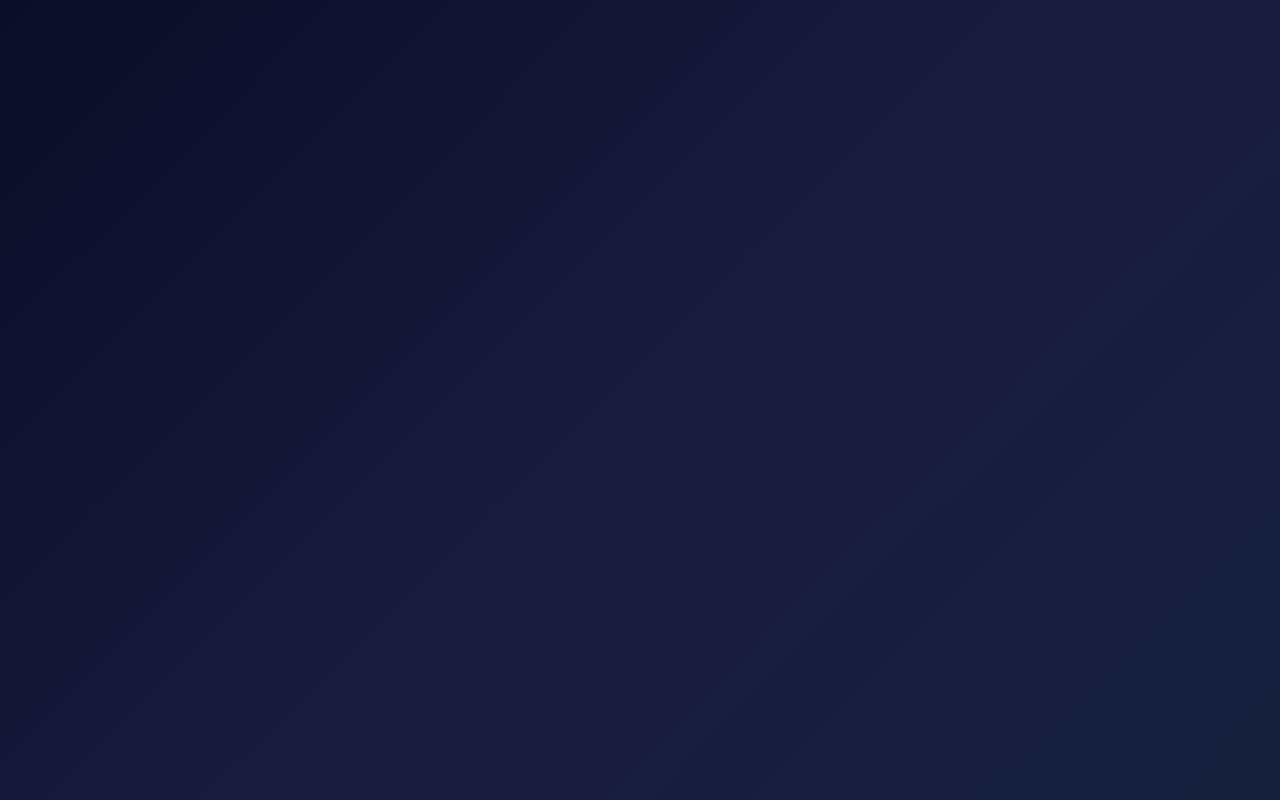
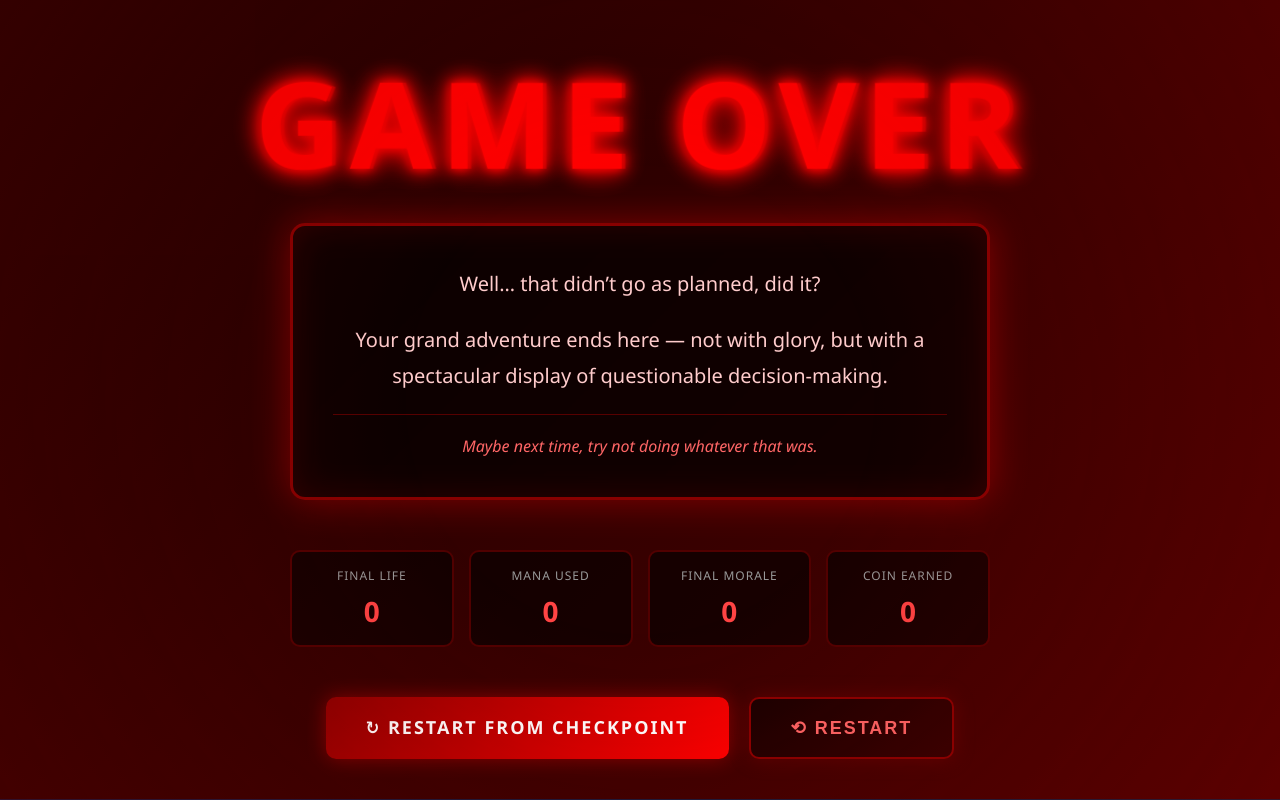
Before and after one commit to ThozamileMad/MadsQuest, a React (Vite) app in the folder frontend/my-react-app/: page /gameover in a window 1280 px wide. Before the commit this address had no page. Built offline with nearby package versions, Linux system fonts and the light colour scheme.

Commit message:
Worked on GamePlayApp, GameOverApp, HomeApp, index

```diff
--- a/frontend/my-react-app/src/components/GameOver/GameOverApp.jsx
+++ b/frontend/my-react-app/src/components/GameOver/GameOverApp.jsx
@@ -1,7 +1,12 @@
 import StatusCard from "../common/StatusCard";
 import ProgressCard from "../common/ProgressCard";
+import { useNavigate, useLocation } from "react-router-dom";
 
 function GameOverApp() {
+  const navigate = useNavigate();
+  const location = useLocation();
+  const { life = 0, mana = 0, morale = 0, coin = 0 } = location.state || {};
+
   return (
     <div className="game-over-container">
       <h1 className="game-over-title">GAME OVER</h1>
@@ -9,9 +14,9 @@ function GameOverApp() {
       <StatusCard
         containerClassName="death-message"
         thirdDescriptionClassname="death-cause"
-        firstDescription="Your journey has come to an abrupt end in the depths of the Obsidian Canyon."
-        secondDescription="The darkness consumed you, and your story ends here... for now."
-        thirdDescription="Cause of Death: Overwhelmed by Shadow Creatures"
+        firstDescription="Well… that didn’t go as planned, did it?"
+        secondDescription="Your grand adventure ends here — not with glory, but with a spectacular display of questionable decision-making."
+        thirdDescription="Maybe next time, try not doing whatever that was."
       />
 
       <div className="final-stats">
@@ -20,28 +25,28 @@ function GameOverApp() {
           labelClassName="final-stat-label"
           valueClassName="final-stat-value"
           label="Final Life"
-          value="0"
+          value={life}
         />
         <ProgressCard
           containerClassName="final-stat"
           labelClassName="final-stat-label"
           valueClassName="final-stat-value"
           label="Mana Used"
-          value="120"
+          value={mana}
         />
         <ProgressCard
           containerClassName="final-stat"
           labelClassName="final-stat-label"
           valueClassName="final-stat-value"
-          label="Enemies Slain"
-          value="23"
+          label="Final Morale"
+          value={morale}
         />
         <ProgressCard
           containerClassName="final-stat"
           labelClassName="final-stat-label"
           valueClassName="final-stat-value"
-          label="Time Survived"
-          value="47m"
+          label="Coin Earned"
+          value={coin}
         />
       </div>
 
@@ -49,9 +54,15 @@ function GameOverApp() {
         <a href="#" className="action-button btn-checkpoint">
           ↻ Restart from Checkpoint
         </a>
-        <a href="#" className="action-button btn-restart">
+        <button
+          type="button"
+          className="action-button btn-restart"
+          onClick={() =>
+            navigate("/play", { state: { sceneID: 1, userID: 1 } })
+          }
+        >
           ⟲ Restart
-        </a>
+        </button>
       </div>
     </div>
   );
--- a/frontend/my-react-app/src/components/GamePlay/GamePlayApp.jsx
+++ b/frontend/my-react-app/src/components/GamePlay/GamePlayApp.jsx
@@ -3,6 +3,7 @@ import StatCard from "./StatCard";
 import StoryText from "./StoryText";
 import ChoiceButton from "./ChoiceButton";
 import { get, post } from "../../scripts/api";
+import { useNavigate, useLocation } from "react-router-dom";
 
 function GamePlayApp() {
   const [paragraphs, setParagraphs] = useState([]);
@@ -17,6 +18,10 @@ function GamePlayApp() {
   const [playerStats, setPlayerStats] = useState(Array(4).fill(0));
   const [choiceEffects, setChoiceEffects] = useState(Array(4).fill(0));
   const statsRef = useRef(null);
+  const navigate = useNavigate();
+  const location = useLocation();
+  const { sceneID = 1, userID = 1 } = location.state || {};
+  console.log(location.state);
 
   const fetchData = async (sceneID, userID) => {
     statsRef.current.scrollIntoView({
@@ -34,31 +39,43 @@ function GamePlayApp() {
       return;
     }
 
-    const isGameOver = data.game_over;
-    if (isGameOver) {
-      return;
-    }
-
     const content = data.scene[0].content
       .split("\\n\\n")
       .map((item) => item.replace(/\\/g, ""));
     const options = data.choices;
-    const newChoiceEffects = Object.values(data.choiceEffects[0]);
-    const newPlayerStats = Object.values(data.playerStats[0]).map(
-      (item, index) => item + newChoiceEffects[index]
-    );
 
     setParagraphs(content);
-    setChoiceData(
-      Array(4).fill({
+    setPlayerStats(data.playerStats);
+    setChoiceEffects(data.choiceEffects);
+
+    const isGameOver = data.game_over;
+    if (isGameOver) {
+      setChoiceData([
+        {
+          styles: { display: "flex" },
+          icon: "💀",
+          text: "Continue",
+          nextSceneID: "dead",
+        },
+        ...Array(3).fill({
+          styles: { display: "none" },
+          icon: "",
+          text: "",
+          nextSceneID: null,
+        }),
+      ]);
+
+      return;
+    }
+
+    setChoiceData(() => {
+      let newState = Array(4).fill({
         styles: { display: "none" },
         icon: "",
         text: "",
         nextSceneID: null,
-      })
-    );
-    setChoiceData((prev) => {
-      let newState = [...prev];
+      });
+
       for (let i = 0; i < options.length; i++) {
         const icon = options[i].icon;
         const text = options[i].choice_text;
@@ -72,12 +89,10 @@ function GamePlayApp() {
       }
       return newState;
     });
-    setPlayerStats(newPlayerStats);
-    setChoiceEffects(newChoiceEffects);
   };
 
   useEffect(() => {
-    fetchData(1, 1);
+    fetchData(sceneID, userID);
   }, []);
 
   return (
@@ -127,7 +142,16 @@ function GamePlayApp() {
               <ChoiceButton
                 key={index}
                 onClick={() => {
-                  if (item.nextSceneID) {
+                  if (item.nextSceneID === "dead") {
+                    navigate("/gameover", {
+                      state: {
+                        life: playerStats[0],
+                        mana: playerStats[1],
+                        morale: playerStats[2],
+                        coin: playerStats[3],
+                      },
+                    });
+                  } else if (item.nextSceneID) {
                     fetchData(item.nextSceneID, 1);
                   }
                 }}
--- a/frontend/my-react-app/src/components/Home/HomeApp.jsx
+++ b/frontend/my-react-app/src/components/Home/HomeApp.jsx
@@ -54,7 +54,12 @@ function HomeApp() {
         </section>
 
         <section className="cta-section">
-          <button className="cta-button" onClick={() => navigate("/play")}>
+          <button
+            className="cta-button"
+            onClick={() =>
+              navigate("/play", { state: { sceneID: 1, userID: 1 } })
+            }
+          >
             Start Your Adventure
           </button>
         </section>
--- a/frontend/my-react-app/src/main.jsx
+++ b/frontend/my-react-app/src/main.jsx
@@ -10,6 +10,7 @@ import "./styles/index.css";
 import HomeApp from "./components/Home/HomeApp";
 import GamePlayApp from "./components/GamePlay/GamePlayApp";
 import CheckpointApp from "./components/Checkpoint/CheckpointApp";
+import GameOverApp from "./components/GameOver/GameOverApp";
 
 createRoot(document.getElementById("root")).render(
   <Router>
@@ -17,6 +18,7 @@ createRoot(document.getElementById("root")).render(
       <Route path="/play" element={<GamePlayApp />} />
       <Route path="/" element={<HomeApp />} />
       <Route path="/checkpoint" element={<CheckpointApp />} />
+      <Route path="/gameover" element={<GameOverApp />} />
     </Routes>
   </Router>
 );
```
